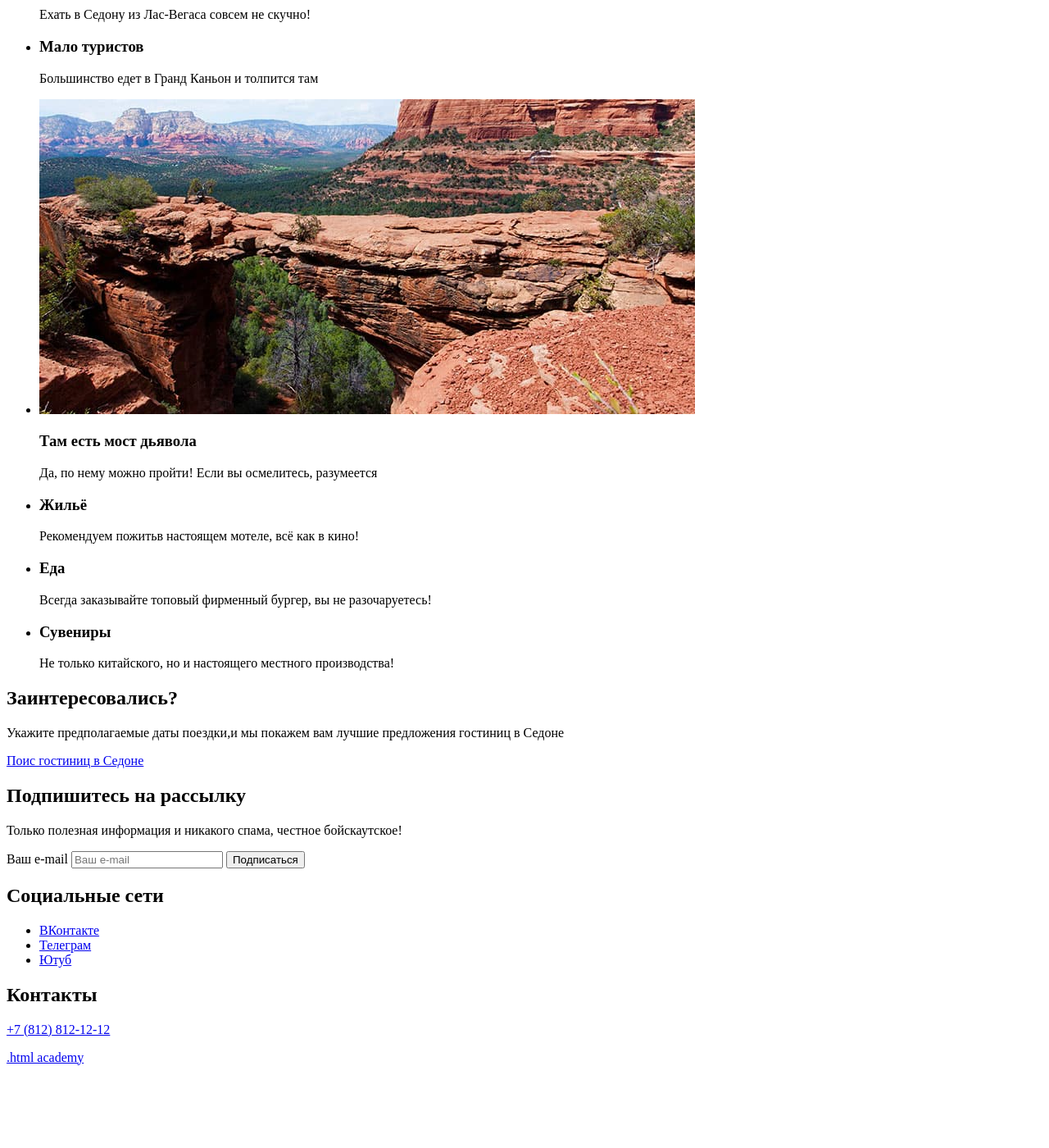
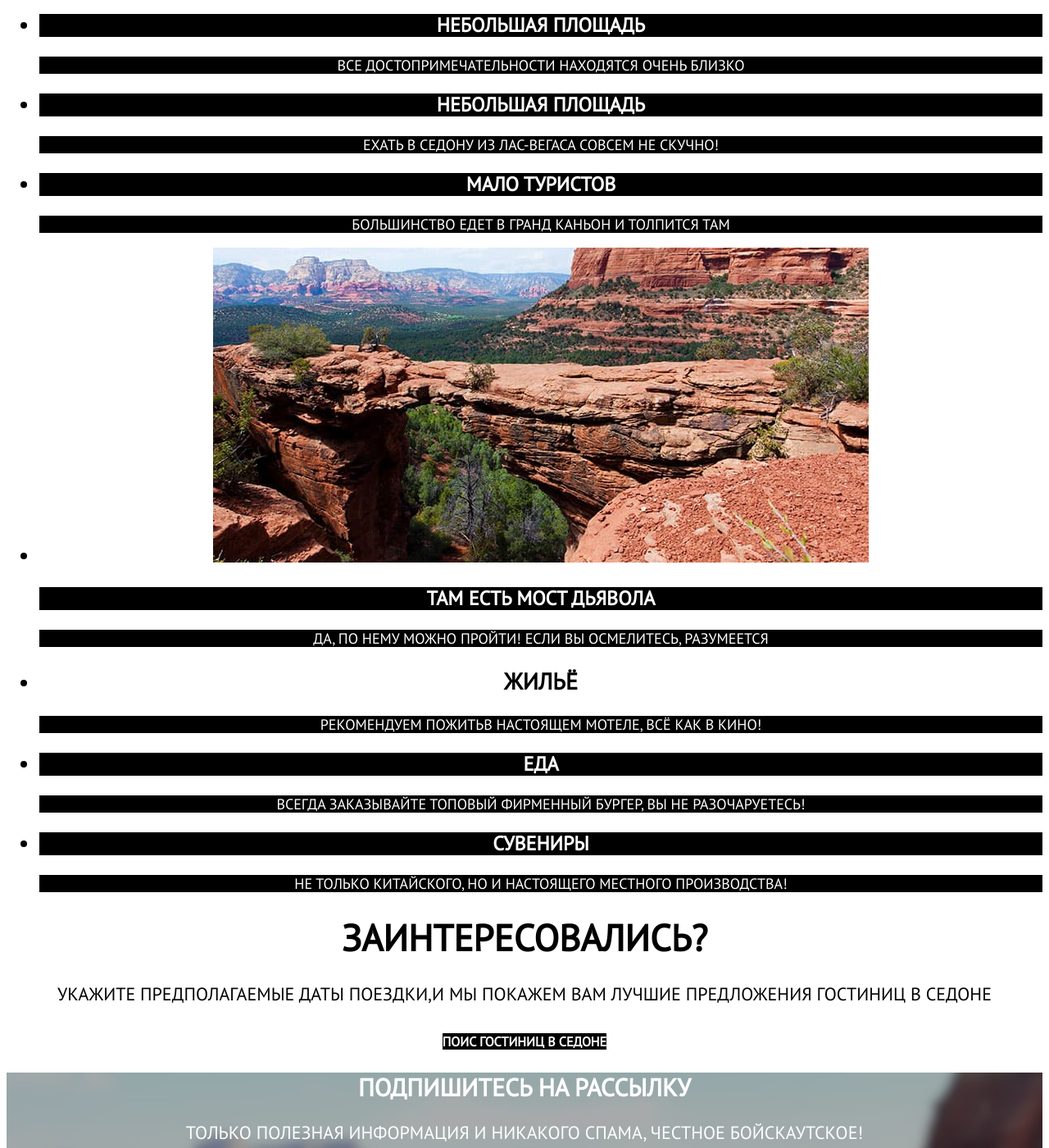
Before and after one commit to htmlacademy-htmlcss/2146351-sedona-35, a plain HTML site: page index.html in a window 1280 px wide. Shown: the part 1400-2800 px from the top of the page at 82% size. Before the commit the page ends 2715 px from the top, so only its background shows below. Drawn offline with Linux system fonts and the light colour scheme.

Commit message:
Стили текста

```diff
--- a/catalog.html
+++ b/catalog.html
@@ -3,6 +3,7 @@
   <head>
     <meta charset="utf-8" />
     <title>HTML Academy: Седона</title>
+      <link rel="stylesheet" href="styles/styles.css">
   </head>
   <body>
     <header class="page-header">
--- a/index.html
+++ b/index.html
@@ -3,6 +3,7 @@
   <head>
     <meta charset="utf-8" />
     <title>HTML Academy: Седона</title>
+    <link rel="stylesheet" href="styles/styles.css">
   </head>
   <body>
     <header class="page-header">
--- /dev/null
+++ b/styles/styles.css
@@ -0,0 +1,215 @@
+@font-face {
+  font-family: "PT Sans";
+  font-style: normal;
+  font-weight: 400;
+  src: url("../fonts/ptsans-400.woff2") format("woff2");
+  font-display: swap;
+}
+
+@font-face {
+  font-family: "PT Sans";
+  font-style: normal;
+  font-weight: 700;
+  src: format("../fonts/ptsans-700.woff2") format("woff2");
+  font-display: swap;
+}
+
+body {
+  font-family: "PT Sans", sans-serif;
+  font-size: 24px;
+  line-height: 28px;
+  color: #242424;
+  background-color: #ffffff;
+}
+
+.button {
+  font-family: inherit;
+  font-size: 16px;
+  line-height: 16px;
+  font-weight: 700;
+  text-align: center;
+  color: #ffffff;
+  background-color: #000000;
+  text-decoration: none;
+}
+
+.page-header {
+  color: #000000;
+  background-color: #ffffff;
+}
+
+.navigation {
+ font-family: "PT Sans" sans-serif ;
+ font-style: bold;
+ font-size: 20px;
+ line-height: 24px;
+ font-weight: 700;
+ text-align: center;
+ color: #000;
+ background-color: #ffffff;
+ text-decoration: none;
+}
+
+.maim-index {
+  color: #000;
+  background-color: #ffffff;
+  background-image: url("../images/preview/holma.jpg");
+  background-size: 100% auto;
+  background-repeat: no-repeat;
+  text-transform: uppercase;
+}
+
+.logo-welcome {
+  display: block; margin: 0 auto
+}
+
+.index-title {
+  color: #000;
+  font-weight: 700;
+  font-size: 30px;
+  line-height: 36px;
+  text-align: center;
+}
+
+.index-item-description {
+   color: #000;
+  font-weight: 400;
+  font-size: 22px;
+  line-height: 26px;
+  text-align: center;
+}
+
+.advantages {
+  text-align: center;
+  text-transform: uppercase;
+}
+
+.advantages-item-title {
+  color: #fff;
+  background-color: #000;
+  font-weight: 700;
+  font-size: 24px;
+  line-height: 28px;
+  text-align: center;
+}
+
+.advantages-item-description {
+  color: #fff;
+  background-color: #000;
+  font-weight: 400;
+  font-size: 18px;
+  line-height: 21px;
+  text-align: center;
+}
+
+.advantages-list {
+  font-family: "PT Sans" sans-serif;
+  font-style: bold;
+  font-size: 24px;
+  line-height: 28px;
+}
+
+.data {
+  font-family: "PT Sans";
+  font-style: bold;
+  color: #000;
+  background-color: #ffffff;
+  font-weight: 700;
+  font-size: 30px;
+  line-height: 36px;
+  text-align: center;
+  text-transform: uppercase;
+}
+
+.data-text {
+  font-weight: 400;
+  font-size: 22px;
+  line-height: 26px;
+}
+
+.page-footer {
+  font-family: "PT Sans" sans-serif;
+  font-size: 30px;
+  line-height: 36px;
+  text-align: center;
+  text-transform: uppercase;
+}
+
+.subscribe {
+  color: #ffffff;
+  background-image: url("../images/fon/fon-1.jpg");
+   background-size: 100% auto;
+  background-repeat: no-repeat;
+  text-transform: uppercase;
+}
+
+.subscribe-tite {
+  font-weight: 700;
+  font-size: 30px;
+  line-height: 36px;
+}
+
+.subscribe-text {
+  font-weight: 400;
+  font-size: 22px;
+  line-height: 26px;
+}
+
+/** Нет идей :)
+.social {
+
+}
+**/
+.contact {
+  color: #000;
+  font-family: "PT Sans";
+  font-weight: 400;
+  font-style: normal;
+  font-size: 40px;
+  line-height: 40px;
+  text-decoration-line: underline;
+  text-align: center;
+  text-transform: uppercase;
+}
+
+.main-inner {
+  background-image: url("../images/fon/fon-2.jpg");
+  background-size: 100% auto;
+  background-repeat: no-repeat;
+  text-transform: uppercase;
+}
+
+.inner-breadcrumbs-item {
+  color: #fff;
+}
+
+.inner-breadcrumbs-link {
+ color: inherit;
+}
+
+.catalog-filter-grooup {
+  font-size: 20px;
+  line-height: 24px;
+  font-weight: 700;
+  color: #fff;
+  text-transform: uppercase;
+}
+
+.catalog-control-input {
+  font-size: 18px;
+  line-height: 23px;
+  font-weight: 400;
+  color: #fff;
+  text-transform: uppercase;
+}
+
+.main-inner{
+  background-color: #ffffff;
+  color: #000;
+}
+
+.select-amount {
+  font-size: 30px;
+  line-height: 36px;
+  font-weight: 700;
+}
```
